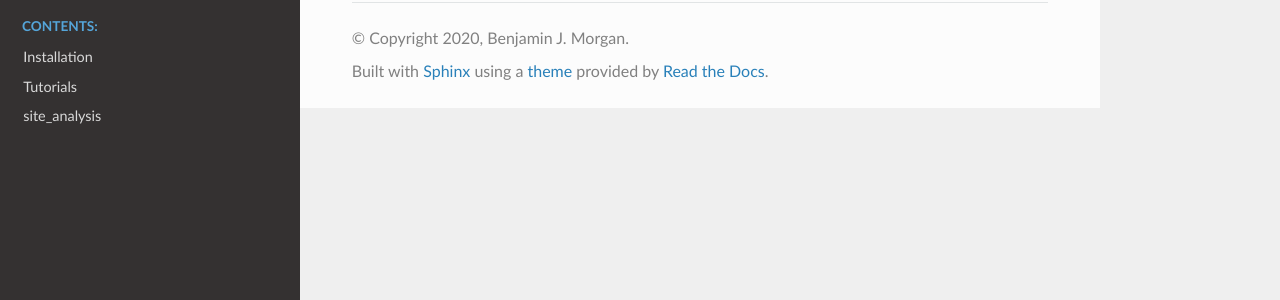
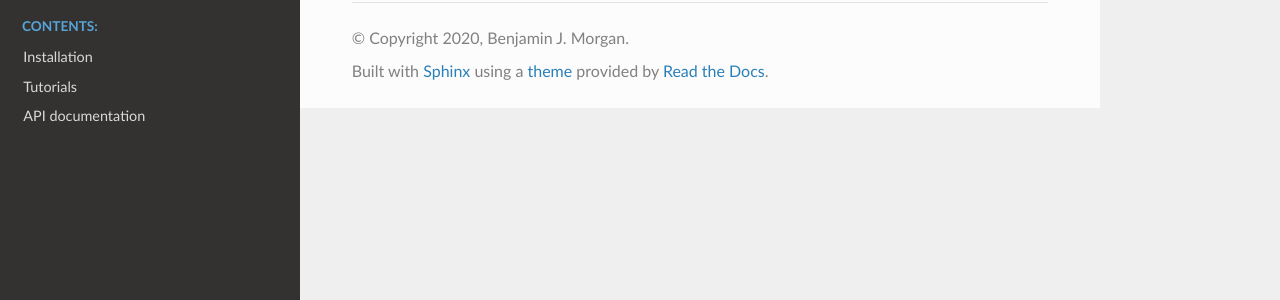
Before and after one commit to bjmorgan/site-analysis, a Sphinx documentation site: the page built from docs/source/index.rst, in a window 1280 px wide. Shown: the part 374-674 px from the top of the page. Built offline with Sphinx 7.4.7 and the Read the Docs theme 2.0.0, drawn with Linux system fonts in a browser that asks for light colours; pages that are not in the unit, such as notebooks, are missing from menus.

Commit message:
Updated docs

```diff
--- a/docs/source/conf.py
+++ b/docs/source/conf.py
@@ -72,7 +72,11 @@
 exclude_patterns = []
 
 # The name of the Pygments (syntax highlighting) style to use.
-pygments_style = None
+pygments_style = 'sphinx'
+
+# If true, the current module name will be prepended to all description
+# unit titles (such as .. function::).
+add_module_names = False
 
 
 # -- Options for HTML output -------------------------------------------------
--- a/docs/source/modules.rst
+++ b/docs/source/modules.rst
@@ -1,7 +1,7 @@
-site_analysis
-=============
+API documentation
+=================
 
 .. toctree::
    :maxdepth: 4
 
-   site-analysis
+   site_analysis
```
Also changed, not shown: docs/source/site_analysis.rst (+0 -9 lines).
